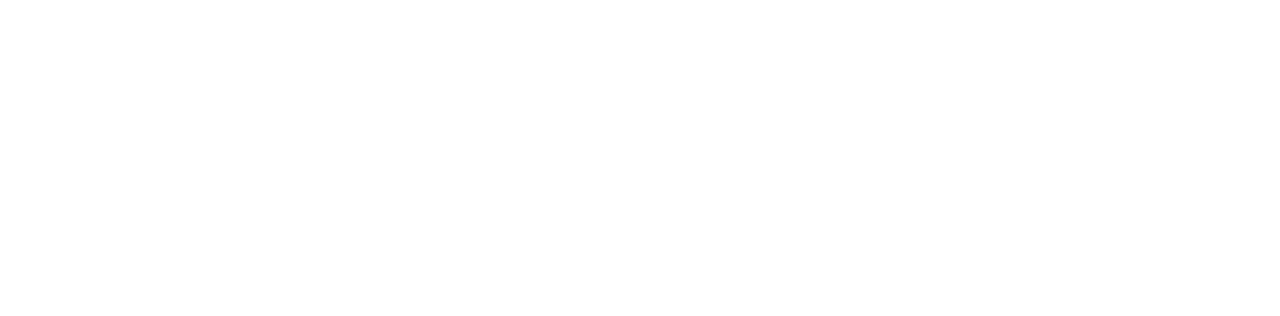
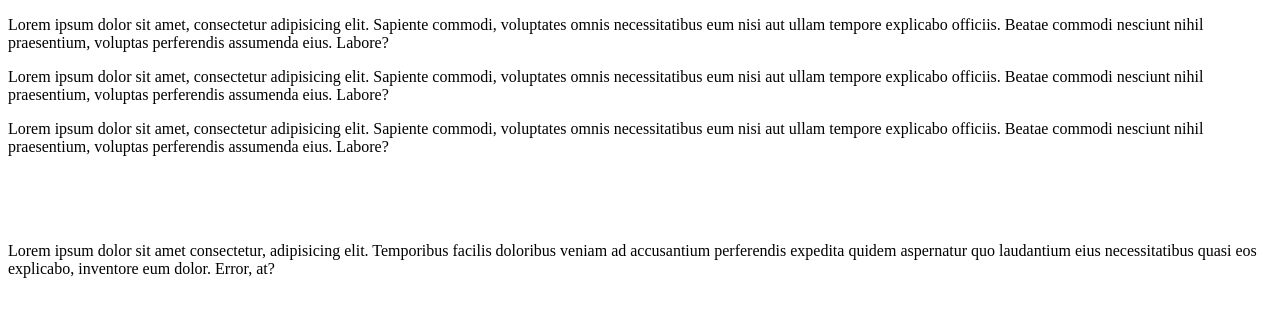
Before and after one commit to Erickgozan/ejemplo-git, a plain HTML site: page principal.html in a window 1280 px wide. Drawn offline with Linux system fonts and the light colour scheme.

Commit message:
Se modifico el archivo principal.html

```diff
--- a/principal.html
+++ b/principal.html
@@ -1,12 +1,39 @@
 <!DOCTYPE html>
 <html lang="en">
+
 <head>
     <meta charset="UTF-8">
     <meta name="viewport" content="width=device-width, initial-scale=1.0">
     <meta http-equiv="X-UA-Compatible" content="ie=edge">
-    <title>Document</title>
+    <title>Documento principal</title>
 </head>
+
 <body>
+    <div class="container">
+        <article>
+            <p>Lorem ipsum dolor sit amet, consectetur adipisicing elit. Sapiente commodi, voluptates omnis
+                necessitatibus eum nisi aut ullam tempore explicabo officiis. Beatae commodi nesciunt nihil praesentium,
+                voluptas perferendis assumenda eius. Labore?</p>
+        </article>
+        <article>
+            <p>Lorem ipsum dolor sit amet, consectetur adipisicing elit. Sapiente commodi, voluptates omnis
+                necessitatibus eum nisi aut ullam tempore explicabo officiis. Beatae commodi nesciunt nihil praesentium,
+                voluptas perferendis assumenda eius. Labore?</p>
+        </article>
+        <article>
+            <p>Lorem ipsum dolor sit amet, consectetur adipisicing elit. Sapiente commodi, voluptates omnis
+                necessitatibus eum nisi aut ullam tempore explicabo officiis. Beatae commodi nesciunt nihil praesentium,
+                voluptas perferendis assumenda eius. Labore?</p>
+        </article>
+        <aside><img src="" alt=""></aside>
+        <aside><img src="" alt=""></aside>
+        <aside><img src="" alt=""></aside>
+        <footer>
+            <p>Lorem ipsum dolor sit amet consectetur, adipisicing elit. Temporibus facilis doloribus veniam ad
+                accusantium perferendis expedita quidem aspernatur quo laudantium eius necessitatibus quasi eos
+                explicabo, inventore eum dolor. Error, at?</p>
+        </footer>
+    </div>
+</body>
 
-</body>
 </html>
```
